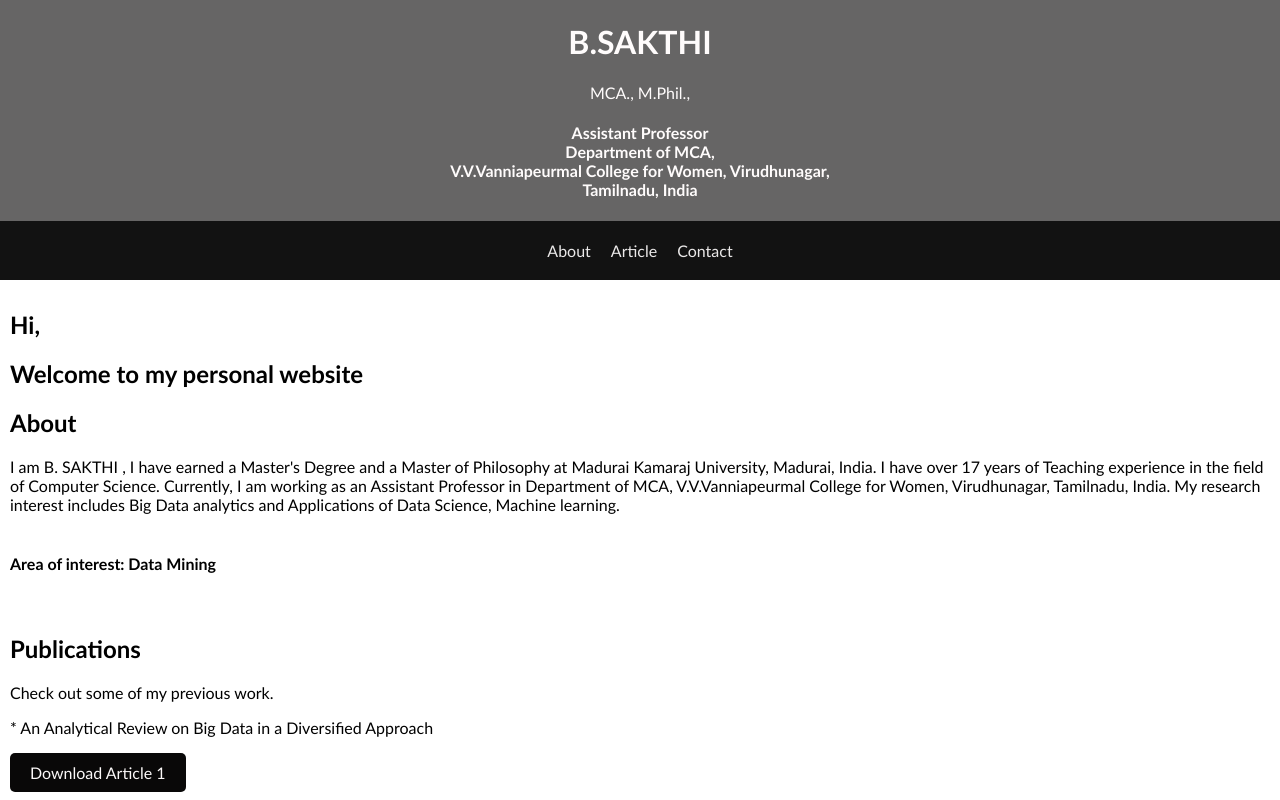
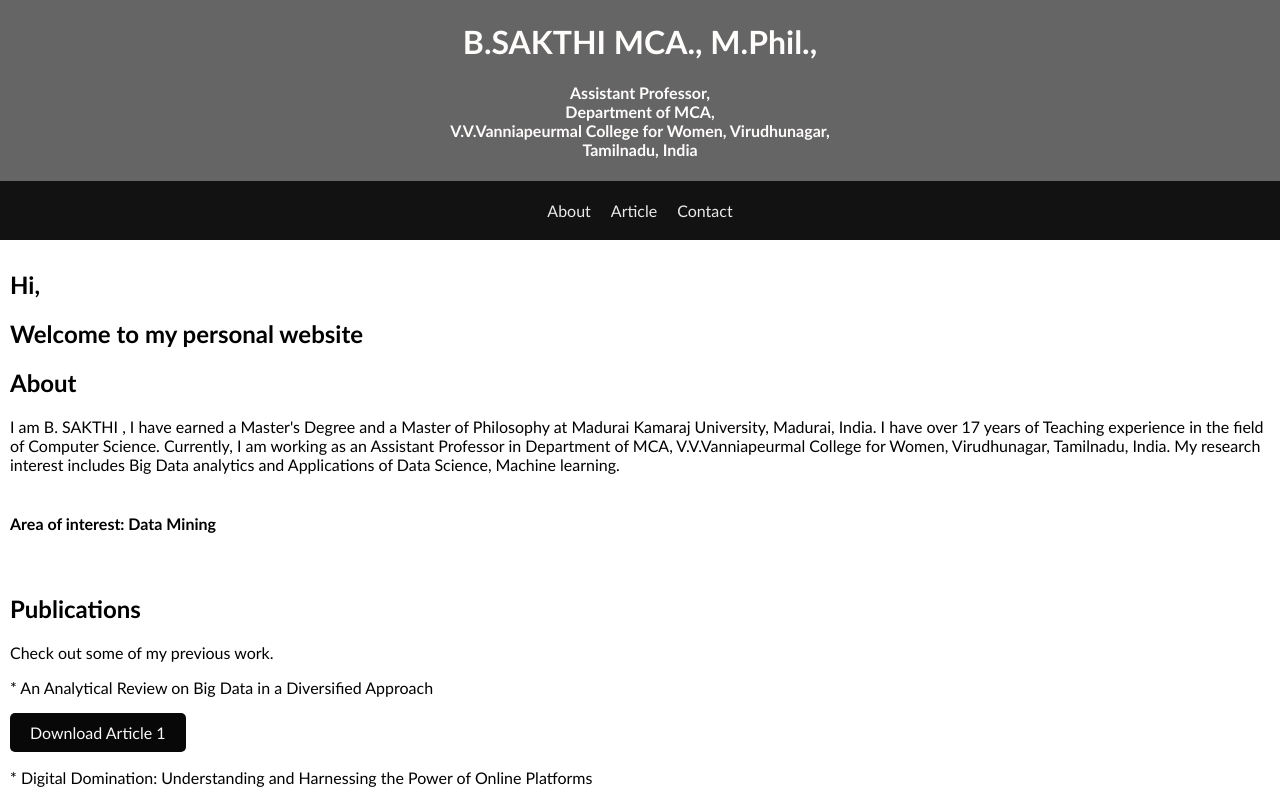
Before and after one commit to sakvin1st/website, a plain HTML site: page index.html in a window 1280 px wide. Shown: the top 800 px of the page. Drawn offline with Linux system fonts and the light colour scheme.

Commit message:
Update index.html

```diff
--- a/index.html
+++ b/index.html
@@ -15,9 +15,9 @@
 </head>
 <body>
     <header>
-        <h1>B.SAKTHI </h1>
-        MCA., M.Phil.,
-        <h4>Assistant Professor<br>
+        <h1>B.SAKTHI MCA., M.Phil., </h1>
+
+        <h4>Assistant Professor,<br>
          Department of MCA,<br> V.V.Vanniapeurmal College for
             Women, Virudhunagar,<br>
             Tamilnadu, India</h4>
```
